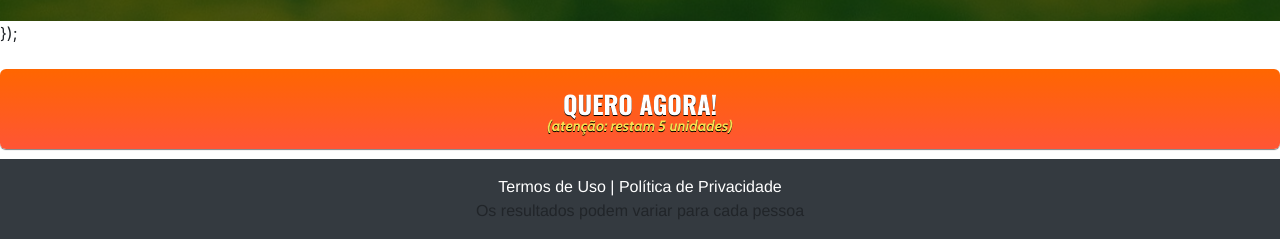
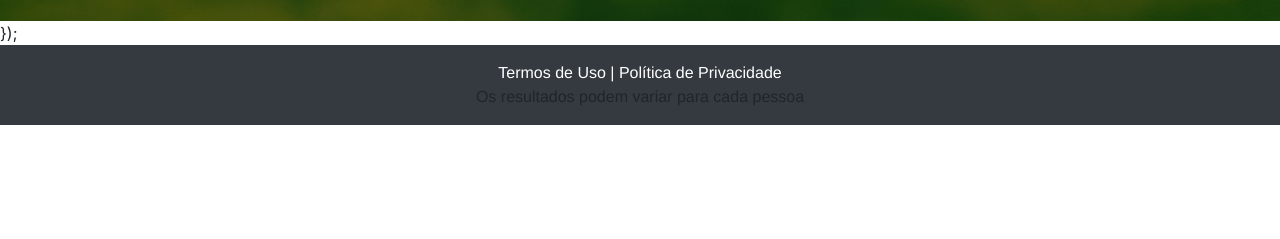
Before and after one commit to kazuiti/greatdiscovery.online, a plain HTML site: page index.html in a window 1280 px wide. Shown: the part 733-972 px from the top of the page. After the commit the page ends 858 px from the top, so only its background shows below. Drawn offline with nearby package versions, Linux system fonts and the light colour scheme; a script that the page names is missing.

Commit message:
Add files via upload

```diff
--- a/index.html
+++ b/index.html
@@ -142,16 +142,7 @@ if (event.keyCode == 73) {return false;}
 </script>
 
 
-            </div>
-            <!-- Botão 2 -->
-            <div id="cta2" class="mt-4 d-none">
-              <a href="https://ev.braip.com/ref?pl=plaejq2w&ck=chezm44r&af=afi0zl7l2" class="a-btn" style="text-decoration: none;">
-                <span class="span-btn">QUERO AGORA!</span>
-                <span class="span-btn2">(atenção: restam 5 unidades)</span>
-              </a>
-            </div>
-          </div>
-        </div>
+
       </div>
     </section>
 
```
